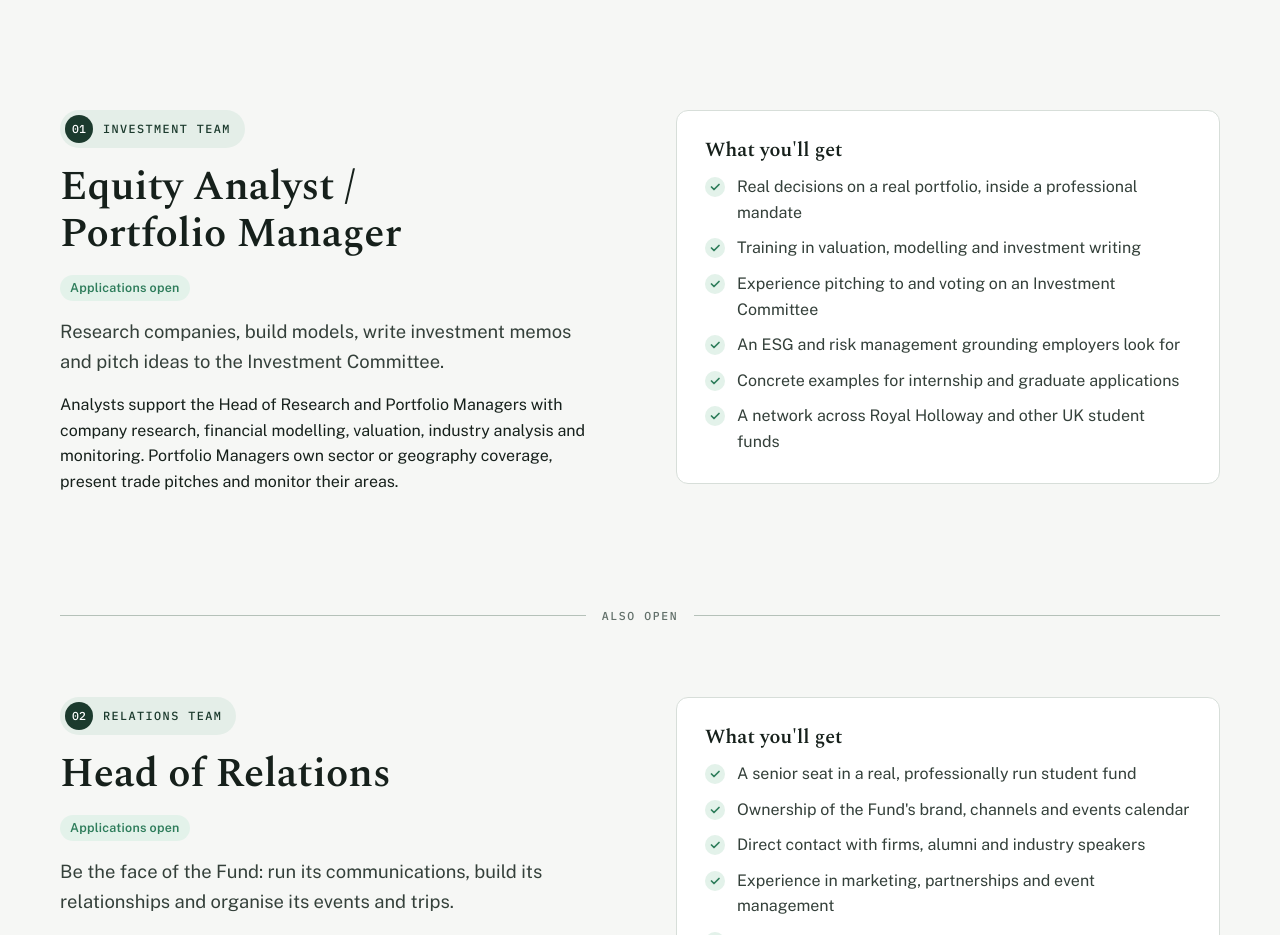
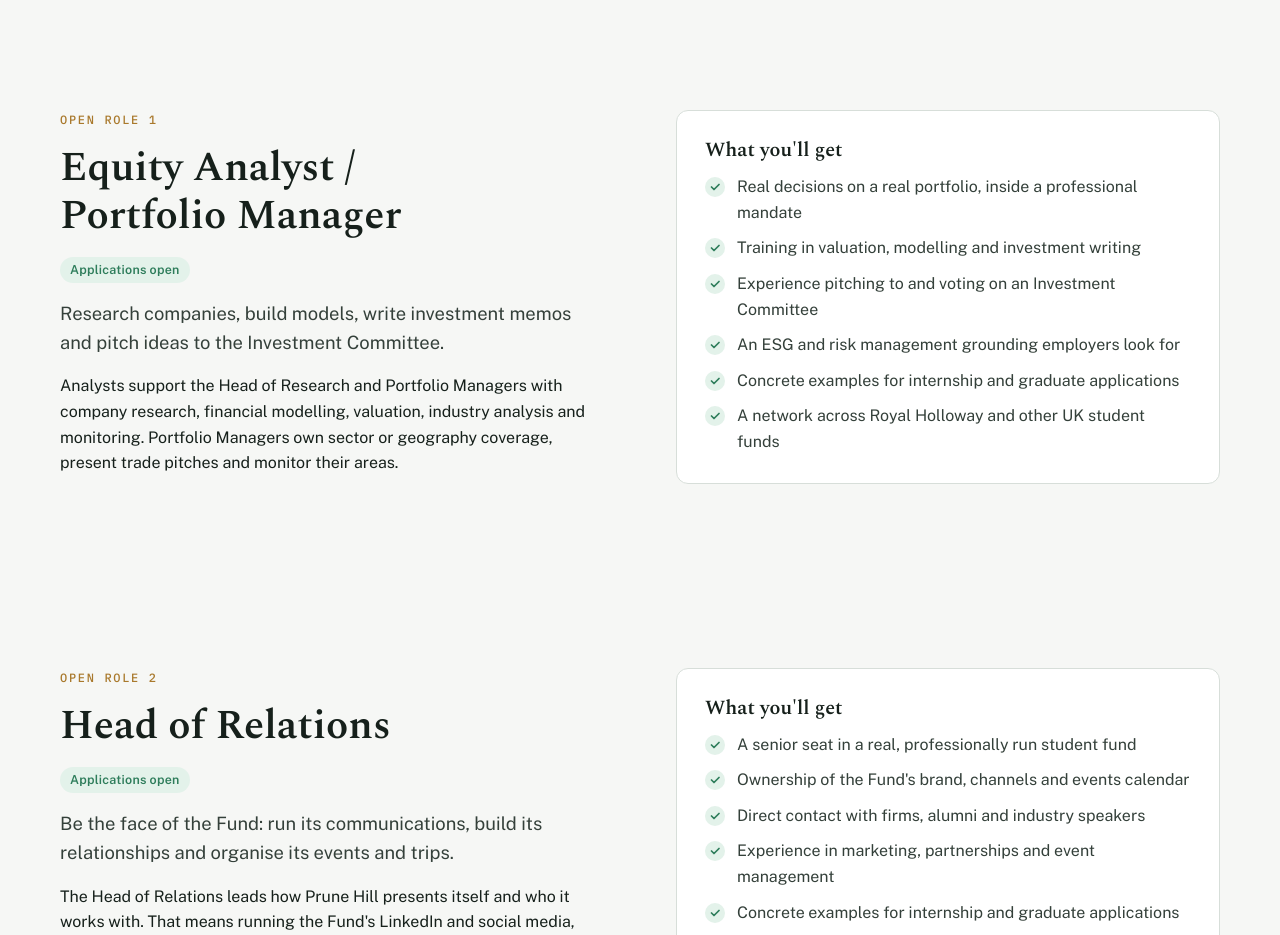
Before and after one commit to HugoCC06/PruneHillCapital., a plain HTML site: page programme.html in a window 1280 px wide. Shown: the part 636-1571 px from the top of the page. Drawn offline with nearby package versions, Linux system fonts and the light colour scheme.

Commit message:
Revert "Label and divide the two open roles on the Join page"
This reverts commit 86a0b150ba8559cd09e5b281d201860df4465bc1.

```diff
--- a/assets/css/styles.css
+++ b/assets/css/styles.css
@@ -586,18 +586,3 @@ input[type="file"]:hover::file-selector-button { background: var(--brand-2); }
 .otree .officers ul .ocard { width: 132px; padding-inline: 12px; }
 .otree .officers ul .ocard.ogroup { width: 560px; padding: 13px 16px 15px; }
 .pm-names { display: grid; grid-template-columns: repeat(4, minmax(0, 1fr)); gap: 6px 16px; margin-top: 6px; font-family: var(--f-display); font-weight: 600; font-size: .98rem; line-height: 1.25; }
-
-/* ---------- Open roles: label + divider ---------- */
-.role-tag {
-  display: inline-flex; align-items: center; gap: 10px; align-self: flex-start; justify-self: start; width: max-content;
-  padding: 5px 14px 5px 5px; border-radius: 999px;
-  background: var(--brand-soft); color: var(--brand);
-  font-family: var(--f-mono); font-size: .74rem; font-weight: 500; letter-spacing: .12em; text-transform: uppercase;
-}
-.role-num {
-  display: inline-grid; place-items: center; width: 28px; height: 28px; border-radius: 50%;
-  background: var(--brand); color: var(--on-brand); font-size: .72rem; letter-spacing: 0;
-}
-.role-divider { display: flex; align-items: center; gap: 16px; color: var(--muted); }
-.role-divider::before, .role-divider::after { content: ""; flex: 1; height: 1px; background: var(--line-strong); }
-.role-divider span { font-family: var(--f-mono); font-size: .72rem; letter-spacing: .14em; text-transform: uppercase; }
--- a/programme.html
+++ b/programme.html
@@ -126,7 +126,7 @@
 <link rel="preconnect" href="https://fonts.googleapis.com">
 <link rel="preconnect" href="https://fonts.gstatic.com" crossorigin>
 <link rel="stylesheet" href="https://fonts.googleapis.com/css2?family=Spectral:ital,wght@0,500;0,600;1,500&family=Public+Sans:wght@400;500;600;700&family=IBM+Plex+Mono:wght@500&display=swap">
-<link rel="stylesheet" href="assets/css/styles.css?v=20261115b">
+<link rel="stylesheet" href="assets/css/styles.css?v=20261115">
 <script>
   (function () {
     var t = null;
@@ -192,7 +192,7 @@
 <section class="section">
   <div class="container split top">
     <div class="stack reveal">
-      <span class="role-tag"><span class="role-num">01</span>Investment team</span>
+      <span class="eyebrow">Open role 1</span>
       <h2>Equity Analyst / Portfolio Manager</h2>
       <p><span class="pill pill-ok" data-recruit-status>Applications open</span></p>
       <p class="lead">Research companies, build models, write investment memos and pitch ideas to the Investment Committee.</p>
@@ -212,11 +212,10 @@
   </div>
 </section>
 
-<div class="container"><div class="role-divider" role="separator"><span>Also open</span></div></div>
 <section class="section tight">
   <div class="container split top">
     <div class="stack reveal">
-      <span class="role-tag"><span class="role-num">02</span>Relations team</span>
+      <span class="eyebrow">Open role 2</span>
       <h2>Head of Relations</h2>
       <p><span class="pill pill-ok" data-recruit-status>Applications open</span></p>
       <p class="lead">Be the face of the Fund: run its communications, build its relationships and organise its events and trips.</p>
@@ -354,7 +353,7 @@
   </div>
 </footer>
 <button class="back-top" type="button" aria-label="Back to top"><svg viewBox="0 0 24 24" fill="none" stroke="currentColor" stroke-width="2.2" stroke-linecap="round" stroke-linejoin="round"><path d="M12 19V5M6 11l6-6 6 6"/></svg></button>
-<script src="assets/js/config.js?v=20261115b"></script>
-<script src="assets/js/main.js?v=20261115b"></script>
+<script src="assets/js/config.js?v=20261115"></script>
+<script src="assets/js/main.js?v=20261115"></script>
 </body>
 </html>
```
Also changed, not shown: 404.html (+3 -3 lines), about.html (+3 -3 lines), contact.html (+3 -3 lines), index.html (+3 -3 lines), mandate.html (+3 -3 lines), portfolio.html (+3 -3 lines), process.html (+3 -3 lines), team.html (+3 -3 lines).
